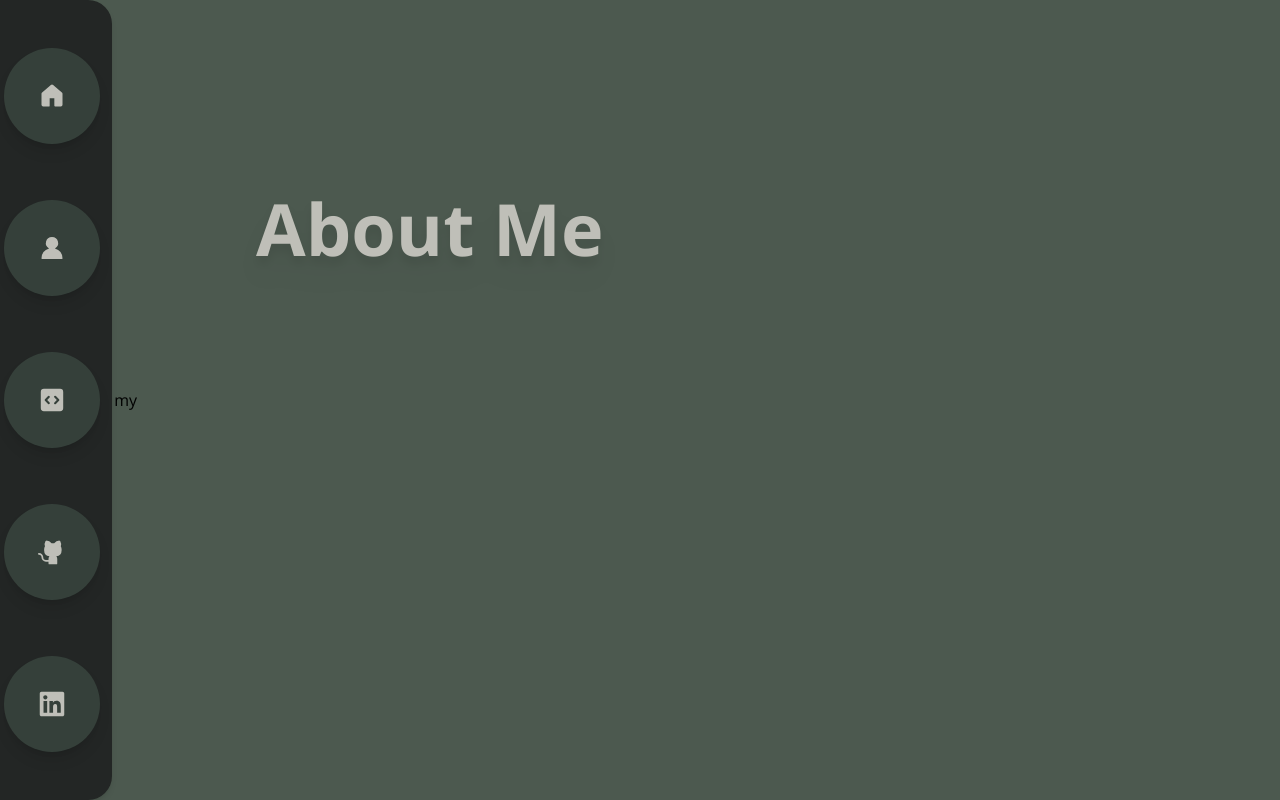
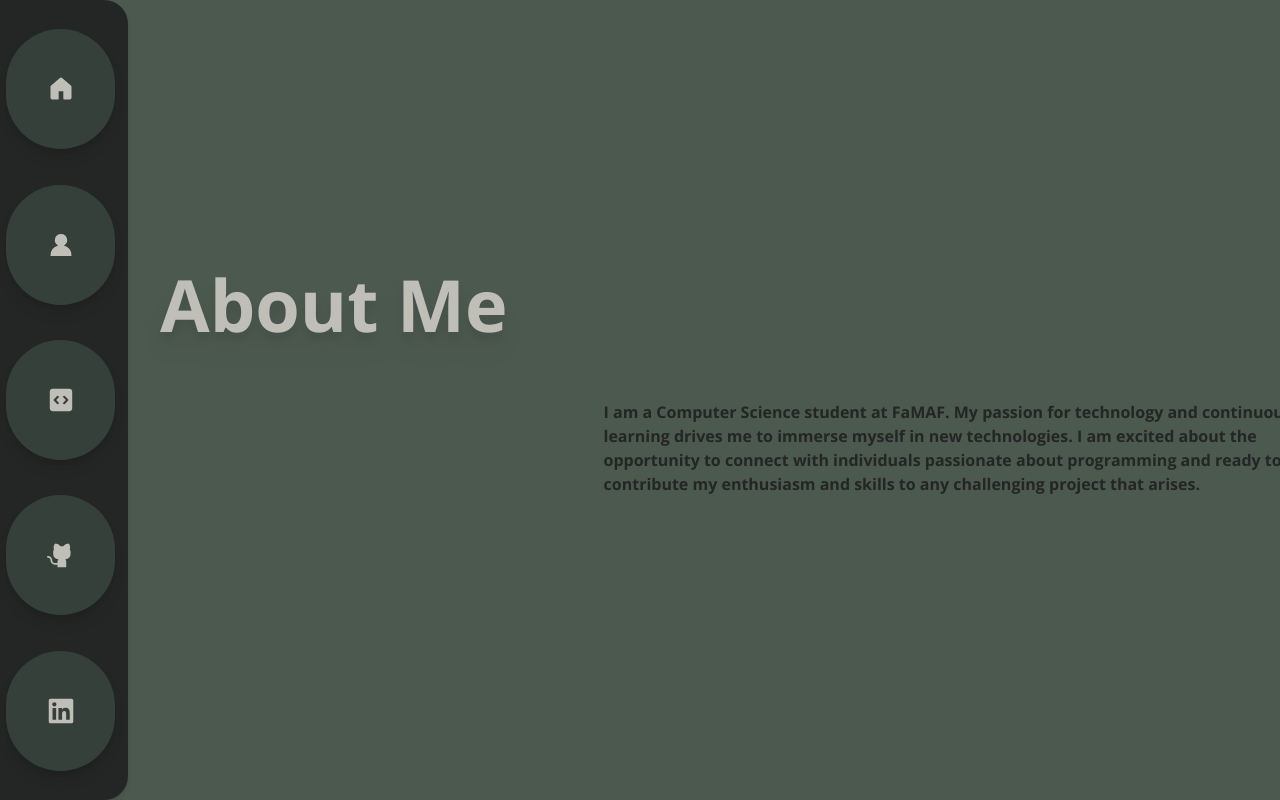
Before and after one commit to Ellin-cenciado/md-portfolio, a React (Vite) app: page / in a window 1280 px wide. Both pictures are taken after a click on the element "About me". Built offline with nearby package versions, Linux system fonts and the light colour scheme.

Commit message:
modified:   src/components/About.jsx 	modified:   src/components/AboutDescription.jsx 	modified:   src/index.css

```diff
--- a/src/components/About.jsx
+++ b/src/components/About.jsx
@@ -6,9 +6,9 @@ import {Description} from './AboutDescription'
 //I have to remove personal-card className and start stylizing this
 
 function About() {
-    const aboutClassName = useContext(NavBarContext);
+    const aboutClassName = useContext(NavBarContext).aboutClassName;
     return (
-      <div className={aboutClassName.aboutClassName}>
+      <div className={aboutClassName}>
         <h1 className="about-card">About Me<br/></h1>
         <Description/>
 
--- a/src/components/AboutDescription.jsx
+++ b/src/components/AboutDescription.jsx
@@ -1,6 +1,14 @@
 export function Description() {
-  return <p>
-    This is my
-  </p>;
+  return (
+    <div className="relative top-12 max-w-[44rem]">
+      <p className="text-forest-500 relative left-[12rem] font-bold ">
+        I am a Computer Science student at FaMAF. My passion for technology and
+        continuous learning drives me to immerse myself in new technologies. I
+        am excited about the opportunity to connect with individuals passionate
+        about programming and ready to contribute my enthusiasm and skills to
+        any challenging project that arises.
+      </p>
+    </div>
+  );
 }
 //Currently working on the about page
--- a/src/index.css
+++ b/src/index.css
@@ -31,7 +31,6 @@ body {
 html {
   height: 100%;
 }
-
 .personal-card {
   animation: fadeInAnimation cubic-bezier(0.16, 1, 0.3, 1) 2s;
   animation-iteration-count: 1;
@@ -50,7 +49,7 @@ html {
 
 @media screen and (aspect-ratio < 1/1) {
   .navBar {
-    @apply relative top-[-7rem] left-[-4rem] rounded-t-3xl h-screen w-screen flex flex-row justify-evenly
+    @apply relative top-[-20vh] left-[-4rem] rounded-t-3xl size-5 h-screen w-screen flex flex-row justify-evenly
   }
   .personal-card{
     @apply relative top-[-7rem] left-[-3rem]
@@ -64,16 +63,25 @@ html {
   .role-description{
     @apply relative top-[-1.5rem] left-[-26rem];
   }
+/*   .clicked{
+    position: relative;
+    top: -80%;
+    margin: 0px;
+    height: 100vh;
+    width: 100vw;
+  }important  FIX ANIMATION ON MOBILE HOLY FUCK*/
+  .sidebar-icon{
+    @apply relative min-w-max h-[12%] mx-[0%] my-[3%]
+  }
 }
 @layer components {
-
   .navBar {
-    @apply fixed top-0 left-0 h-screen w-28 m-0 flex flex-col justify-evenly bg-forest-500
+    @apply fixed top-0 left-0 h-screen w-[10%] m-0 flex flex-col justify-evenly bg-forest-500
     text-white rounded-r-3xl shadow-md;
   }
   .sidebar-icon {
-    @apply relative flex items-center justify-center rounded-4xl h-24
-        w-24 my-2  mx-1 shadow-lg bg-forest-400
+    @apply relative flex items-center justify-center rounded-[12rem] h-[15%]
+        w-[85%] my-[5%]  mx-[5%] shadow-lg bg-forest-400
         text-forest-100 transition-all ease-out hover:bg-forest-300  hover:rounded-3xl
         hover:cursor-pointer;
   }
@@ -82,24 +90,24 @@ html {
      transition-all ease-out duration-500 bg-forest-500 opacity-0 select-none cursor-default scale-0 z-10;
   }
   .personal-card {
-    @apply absolute text-forest-100 top-48 left-48 text-7xl font-bold drop-shadow-xl;
+    @apply relative text-forest-100 left-24 text-7xl font-bold drop-shadow-xl;
   }
   .about-card {
-    @apply absolute text-forest-100 top-48 left-48 text-7xl font-bold drop-shadow-xl;
+    @apply relative text-forest-100 left-24 bottom-24 text-7xl font-bold drop-shadow-xl;
   }
   .examples-card {
     @apply absolute text-forest-100 top-48 left-48 text-7xl font-bold drop-shadow-xl;
   }
   .my-name-cyan {
-    @apply absolute left-80 top-64 text-cyan-400 opacity-100 mix-blend-screen;
+    @apply relative bottom-[-4.6rem] left-[-8rem] text-cyan-400 opacity-100 mix-blend-screen;
   }
   .my-name-red {
-    @apply absolute left-81 top-65 text-red-400 opacity-100 mix-blend-screen;
+    @apply relative left-[-7.8rem] text-red-400 opacity-100 mix-blend-screen;
   }
   .clicked {
     @apply absolute h-screen w-screen hover:bg-forest-500 bg-forest-500 z-50;
   }
   .role-description{
-    @apply absolute text-forest-100 top-82 left-50 text-xl font-semibold opacity-75 ;
+    @apply relative text-forest-100 right-[16.7rem] top-[5.8rem] text-xl font-semibold opacity-75 ;
   }
 }
```
